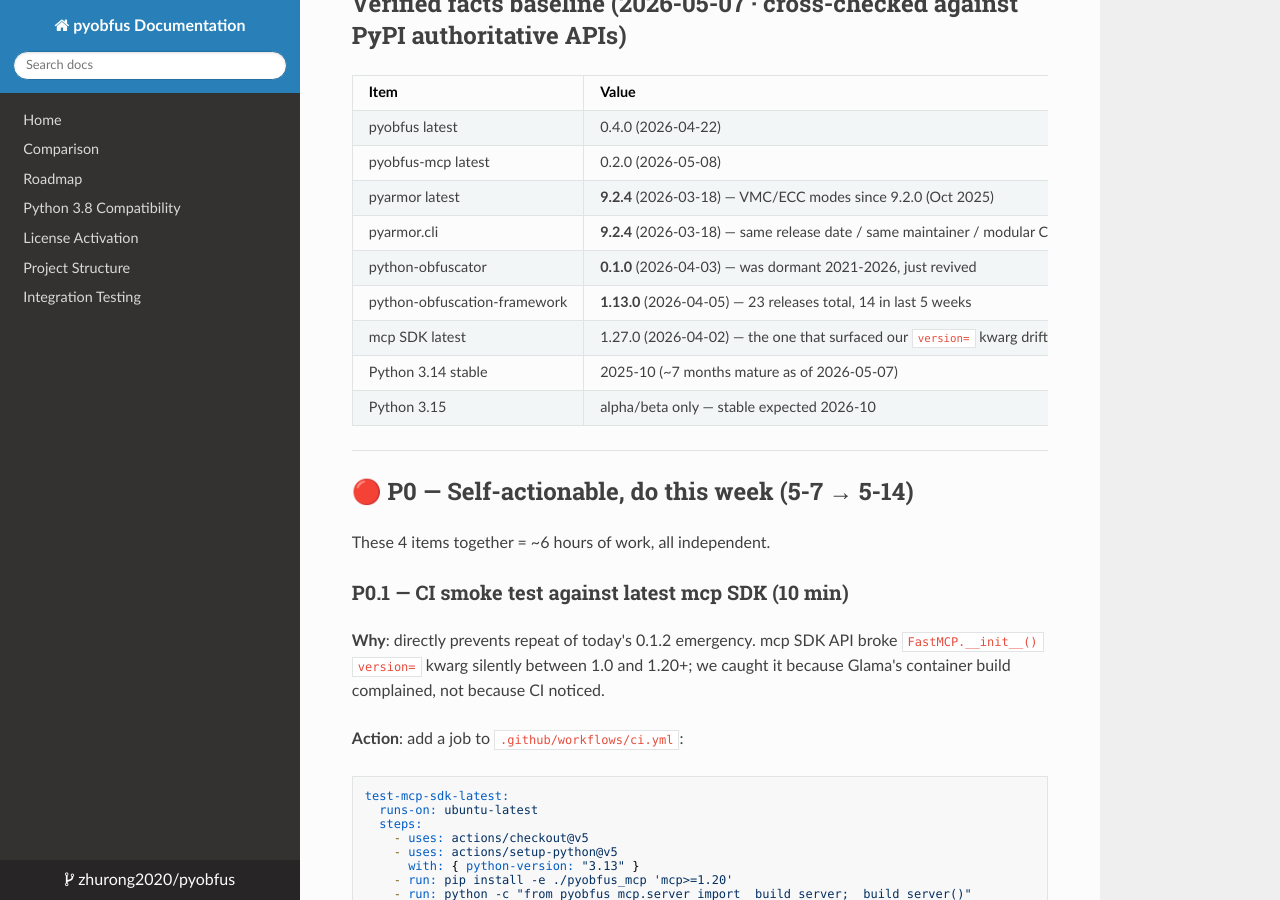
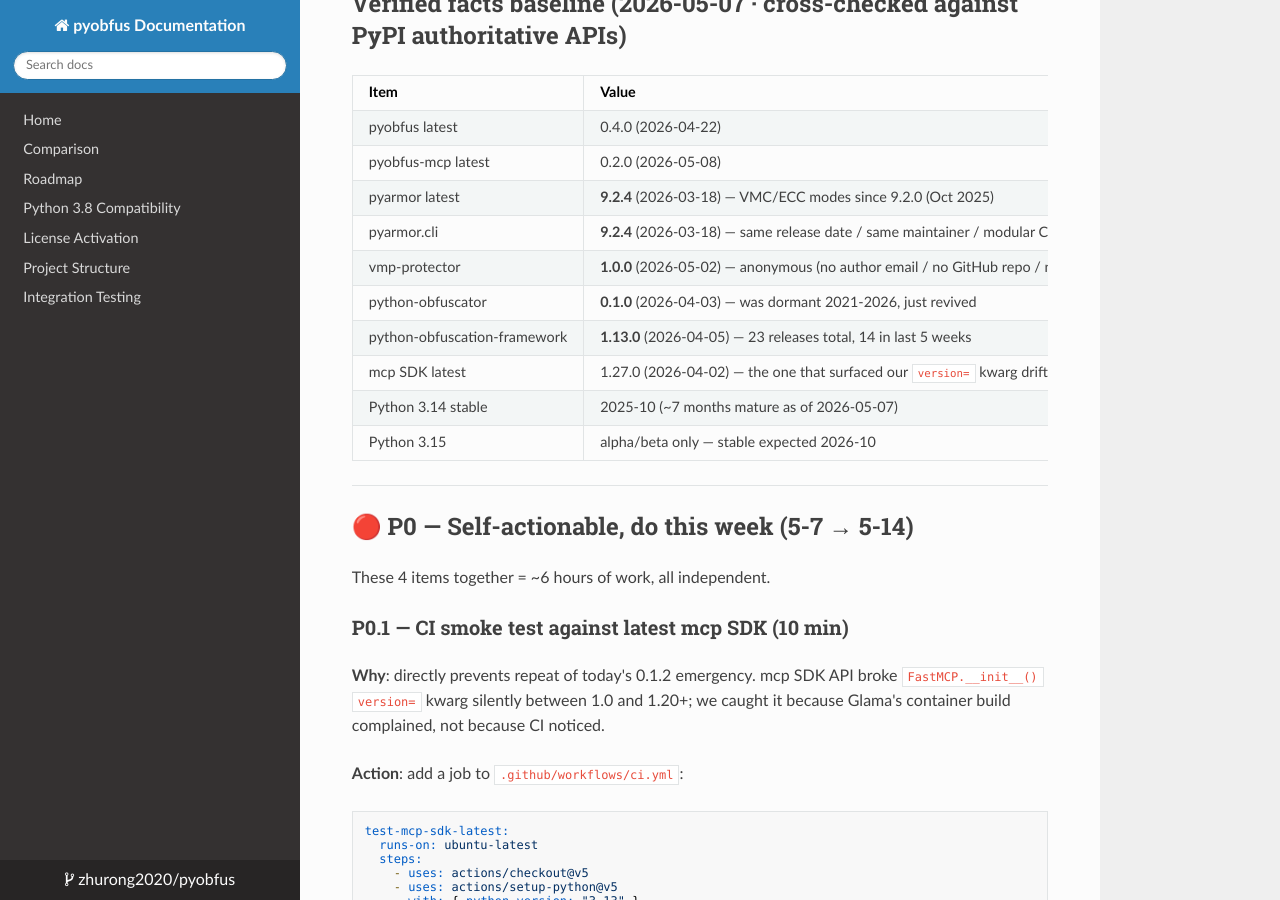
Before and after one commit to zhurong2020/pyobfus, an MkDocs documentation site: the page built from docs/POST_V0.4_TODO.md, in a window 1280 px wide and 900 px high, scrolled down 714 px. Built offline with MkDocs 1.6.1, drawn with Linux system fonts in a browser that asks for light colours; nearby versions of some CDN libraries.

Commit message:
docs(POST_V0.4_TODO): vmp-protector verified-facts row + 2 search false positives
Background-agent competitive scan triggered by user noting 3 unfamiliar
packages in PyPI date-sorted "pyarmor" search (pages 1-2: manifestguard
2026-05-06 / module-bank 2026-05-05 / vmp-protector 2026-05-03).

Findings:

- vmp-protector 1.0.0 (2026-05-02) — REAL competitor, but in PyArmor's
  bytecode-VM lane (not pyobfus's AST/AI-debug lane). Anonymous: no
  author email, no GitHub repo, no homepage in PyPI metadata. MIT.
  16-reg / 28-opcode VM + XOR+zlib+base64 string encryption + anti-debug
  + control-flow flattening. 1 release, 6 days old.

- manifestguard 1.6.46.post4 (2026-05-05) — NOT a competitor. It's a
  bootstrap installer that fetches a separately-distributed
  PyArmor-protected wheel. PyArmor's downstream consumer, not its
  alternative.

- smelt 0.5.0 (2026-04-01) — NOT a competitor. Native build orchestrator
  (PyInstaller / Nuitka adjacent). Self-described as "currently under
  construction." Mentions PyArmor only in comparative README context.

Adding only vmp-protector to the Verified-facts table. manifestguard +
smelt are PyArmor-search false positives noted inline in the same row's
verification field so a future cold-start session won't re-investigate.

Critical positioning call captured in the row: do NOT shift pyobfus's
"AI-native PyArmor alternative" framing to "PyArmor / vmp-protector
alternative" — vmp-protector is anonymous (no provenance), 6 days old,
1 release; lumping it into pyobfus's positioning copy would lend it
credibility it hasn't earned. Honest framing is "PyArmor remains the
canonical bytecode-VM incumbent; vmp-protector is a recent anonymous
entrant in that lane; pyobfus occupies the AST + AI-debug lane alone."

Co-Authored-By: Claude Opus 4.7 (1M context) <noreply@anthropic.com>

```diff
--- a/docs/POST_V0.4_TODO.md
+++ b/docs/POST_V0.4_TODO.md
@@ -24,6 +24,7 @@
 | pyobfus-mcp latest | 0.2.0 (2026-05-08) | ✅ |
 | pyarmor latest | **9.2.4** (2026-03-18) — VMC/ECC modes since 9.2.0 (Oct 2025) | ✅ pypi.org/pypi/pyarmor |
 | pyarmor.cli | **9.2.4** (2026-03-18) — same release date / same maintainer / modular CLI subpackage of pyarmor; **NOT a separate competitor** | ✅ pypi.org/pypi/pyarmor.cli |
+| vmp-protector | **1.0.0** (2026-05-02) — anonymous (no author email / no GitHub repo / no homepage in PyPI metadata) · MIT · 16-reg / 28-opcode register-based VM + XOR+zlib+base64 string encryption + anti-debug + anti-tamper + control-flow flattening · **bytecode-VM lane (alongside PyArmor)** · NOT in pyobfus's AST/AI-debug lane · do NOT add to pyobfus's positioning copy until provenance verified | ✅ pypi.org/pypi/vmp-protector (investigated 2026-05-08 by competitive-intel agent; manifestguard + smelt are PyArmor-search false positives, NOT competitors) |
 | python-obfuscator | **0.1.0** (2026-04-03) — was dormant 2021-2026, just revived | ✅ pypi.org/pypi/python-obfuscator |
 | python-obfuscation-framework | **1.13.0** (2026-04-05) — 23 releases total, 14 in last 5 weeks | ✅ pypi.org/pypi/python-obfuscation-framework |
 | mcp SDK latest | 1.27.0 (2026-04-02) — the one that surfaced our `version=` kwarg drift | ✅ pypi.org/pypi/mcp |
```
